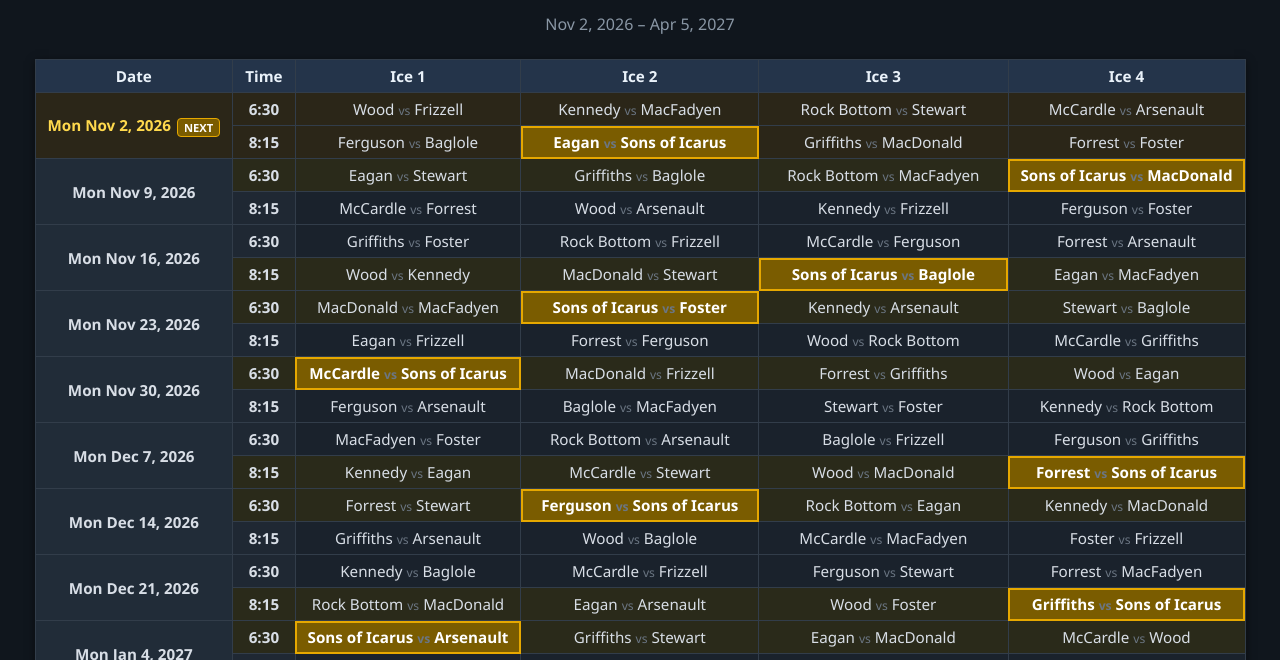
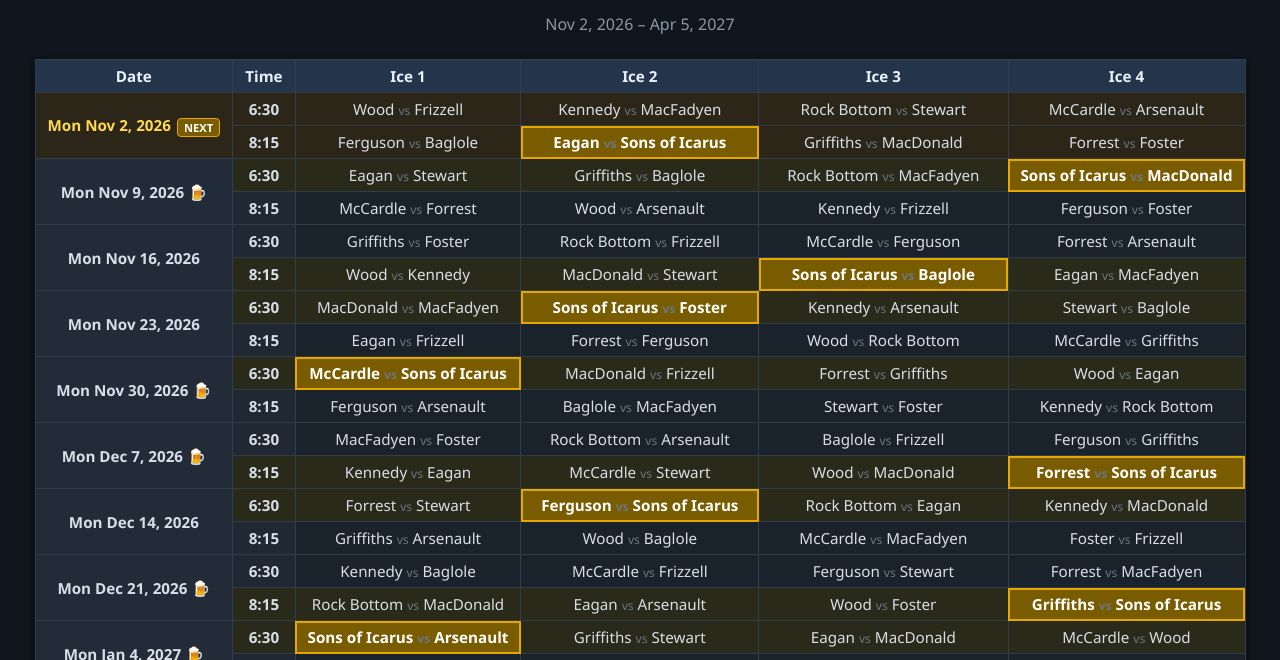
Before and after one commit to sonsoficarus/sonsoficarus.github.io, a plain HTML site: page schedule.html in a window 1280 px wide. Shown: the part 121-781 px from the top of the page. Drawn offline with Linux system fonts and the light colour scheme.

Commit message:
Add beer emoji for Ice 1/4 games and ICS calendar export

```diff
--- a/schedule.html
+++ b/schedule.html
@@ -91,6 +91,20 @@
     badge.textContent = "NEXT";
     next.querySelector("th").appendChild(badge);
   }
+  for (const tr of rows) {
+    const dateTh = tr.querySelector("th");
+    for (const row of [tr, tr.nextElementSibling]) {
+      if (!row || row.tagName !== "TR") continue;
+      const mine = row.querySelector("td.mine");
+      if (!mine) continue;
+      const idx = Array.prototype.indexOf.call(row.cells, mine);
+      const off = row.querySelector("th") ? 2 : 1;
+      if (idx === off || idx === off + 3) {
+        dateTh.appendChild(document.createTextNode(" \u{1F37A}"));
+        break;
+      }
+    }
+  }
 </script>
 </body>
 </html>
```
Also changed, not shown: team_schedule.html (+6 -0 lines), 1 other file.
